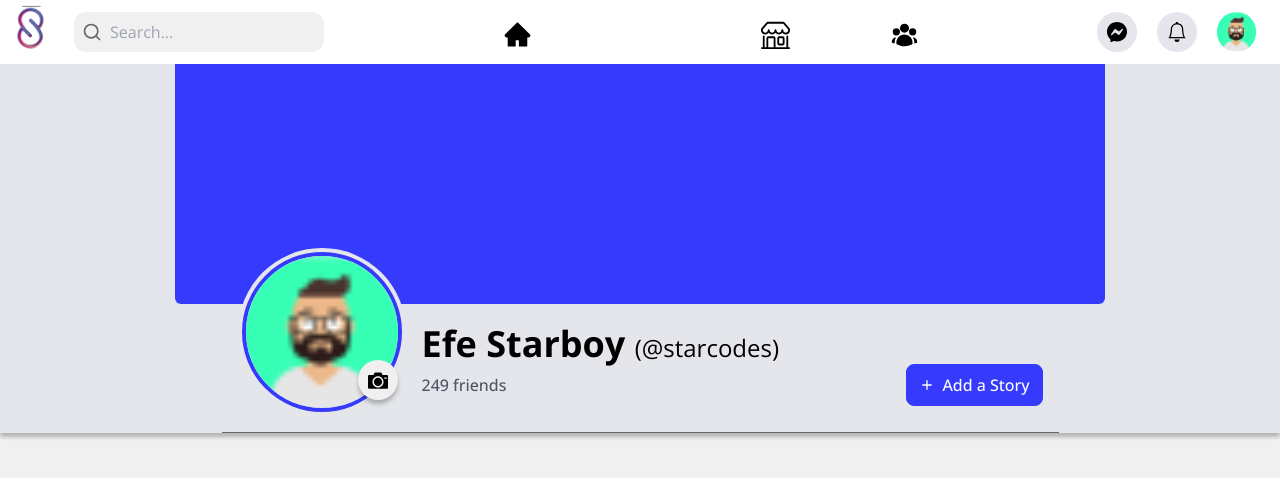
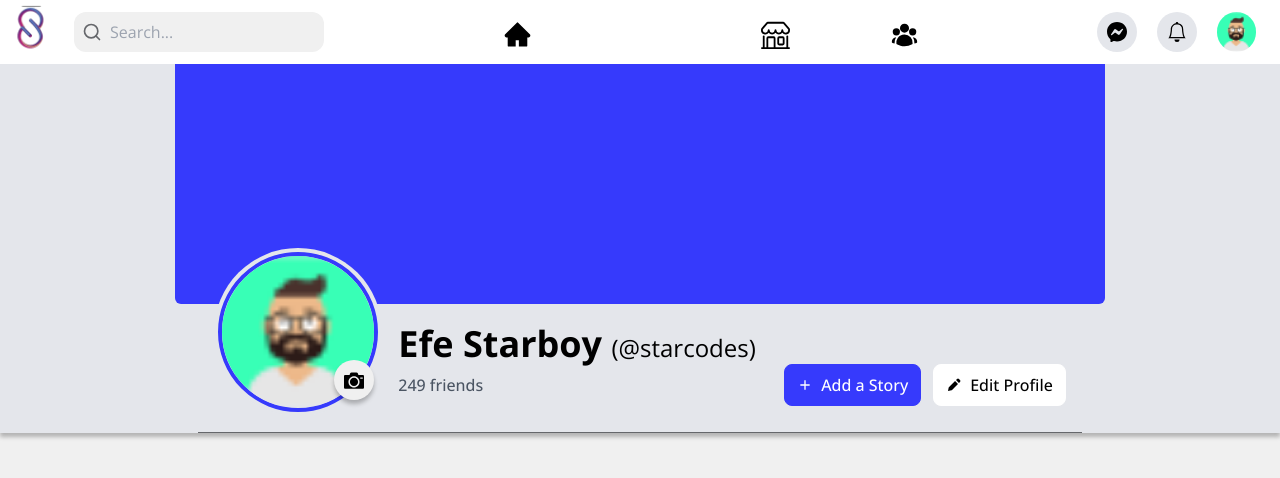
Before and after one commit to asiughuslyvesterobus/social_app, a Next.js app in the folder client/: page /profile/01029302 in a window 1280 px wide. Shown: the top 478 px of the page. Built offline with nearby package versions, Linux system fonts and the light colour scheme; some icons are missing.

Commit message:
working on profile page

```diff
--- a/client/pages/profile/[id].tsx
+++ b/client/pages/profile/[id].tsx
@@ -9,7 +9,7 @@ const Profilepage = () => {
         <div className="w-full bg-btngray tab:px-5 shadow-boxShad flex gap-5 flex-col items-center justify-center">
           <div className="tab:w-[75%] w-full tab:mx-auto flex flex-col items-start justify-start">
             <div className="w-full relative h-[120px] tab:h-[240px] bg-primary tab:rounded-bl-md tab:rounded-br-md"></div>
-            <div className="w-full tab:w-[90%] tab:mx-auto tab:px-4 flex flex-col items-center justify-start tab:justify-between tab:flex-row border-b border-basegray">
+            <div className="w-full tab:w-[95%] tab:mx-auto tab:px-4 flex flex-col items-center justify-start tab:justify-between tab:flex-row border-b border-basegray">
               <div className="flex w-full items-center justify-start flex-col tab:flex-row tab:items-start tab:gap-6 relative">
                 <div className="tab:mb-32 mr-40">
                   <div className="absolute bg-btngray rounded-full p-1 -translate-y-14">
@@ -37,10 +37,17 @@ const Profilepage = () => {
                     <div className="flex items-center justify-ce tab:justify-endnter w-full tab:w-fit gap-3">
                       <button
                         type="button"
-                        className="flex items-center justify-center py-2 px-3 rounded-lg hover:bg-primary/90 transition-all duration-300 gap-2 outline-none text-sm tab:text-base font-medium bg-primary text-white border border-primary"
+                        className="flex w-full tab:w-fit items-center justify-center py-2 px-3 rounded-lg hover:bg-primary/90 transition-all duration-300 gap-2 outline-none text-sm tab:text-base font-medium bg-primary text-white border border-primary"
                       >
                         <BiPlus className="w-4 h-4" />
                         <span>Add a Story</span>
+                      </button>
+                      <button
+                        type="button"
+                        className="flex w-full tab:w-fit items-center justify-center py-2 px-3 rounded-lg hover:bg-white/80 transition-all duration-300 gap-2 outline-none text-sm tab:text-base font-medium bg-white text-black border border-white"
+                      >
+                        <BiSolidPencil className="w-4 h-4" />
+                        <span>Edit Profile</span>
                       </button>
                     </div>
                   </div>
```
